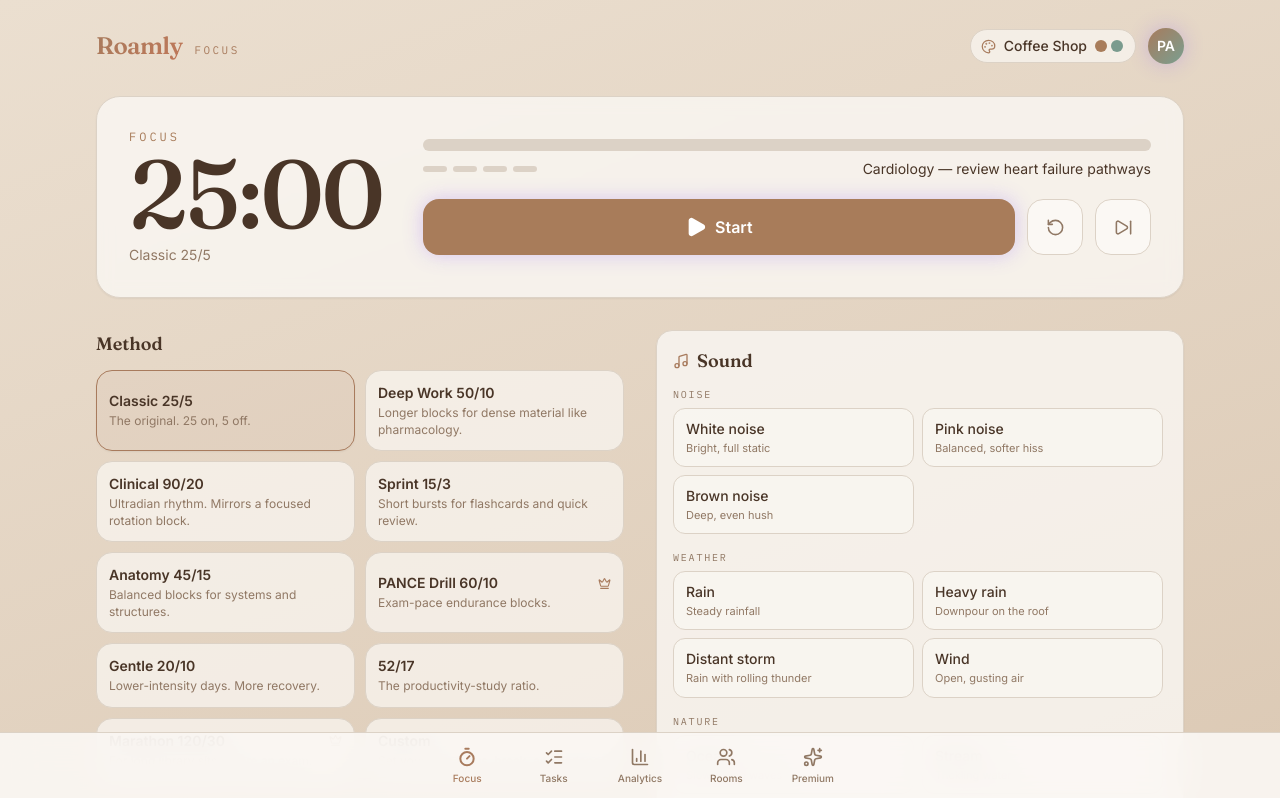
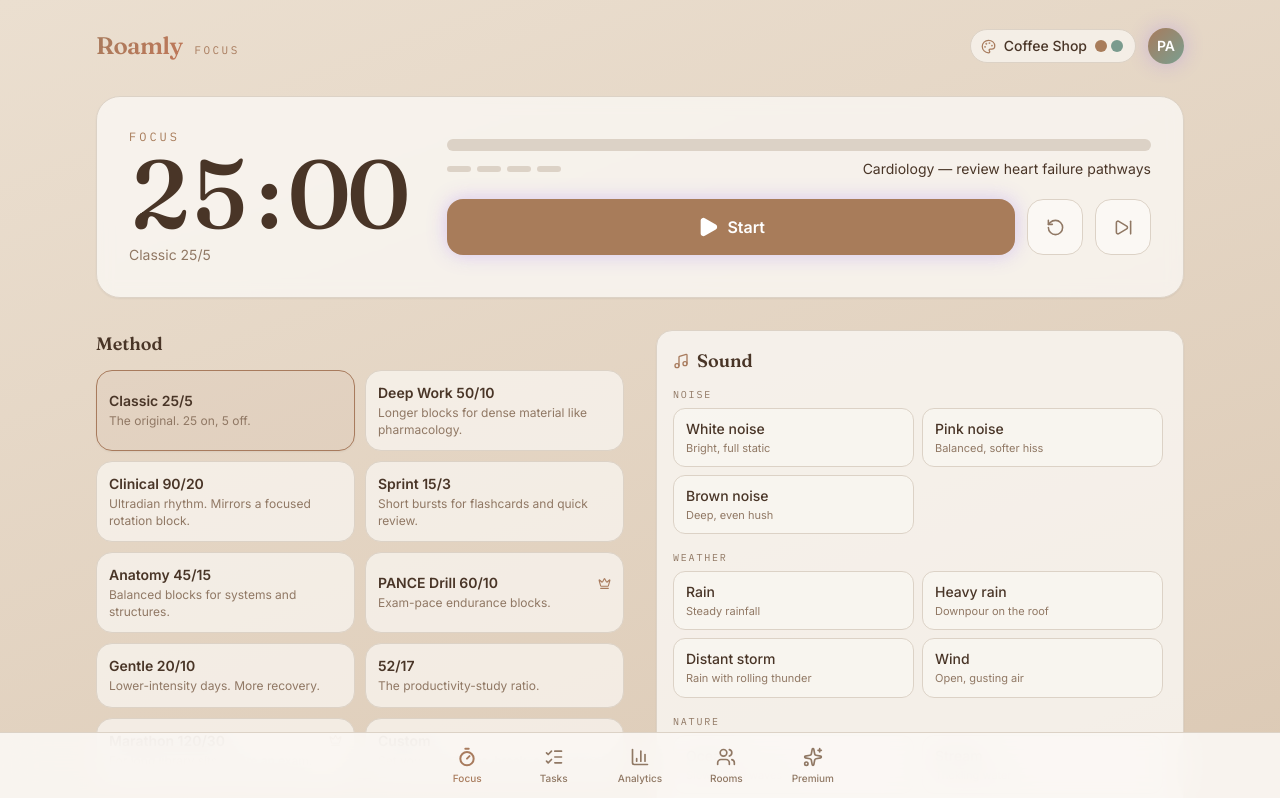
Before and after one commit to Sugar-Kane/Roamly, a React (Vite) app: page / in a window 1280 px wide. Shown: the top 798 px of the page. Built offline with nearby package versions, Linux system fonts and the light colour scheme.

Commit message:
Add files via upload

```diff
--- a/src/App.tsx
+++ b/src/App.tsx
@@ -119,6 +119,20 @@ function Header({ isPremium, themeId, setThemeId, gateThen }: any) {
   );
 }
 
+function TimeDisplay({ value, className }: { value: string; className?: string }) {
+  // Render each character in a fixed-width slot so the total width never changes
+  // as digits change (Fraunces digits aren't equal-width and tabular-nums is unreliable).
+  return (
+    <span className={`inline-flex leading-none ${className ?? ""}`} style={{ fontVariantNumeric: "tabular-nums" }} aria-label={value}>
+      {value.split("").map((ch, i) => (
+        <span key={i} className="inline-flex justify-center" style={{ width: ch === ":" ? "0.42em" : "0.62em" }}>
+          {ch}
+        </span>
+      ))}
+    </span>
+  );
+}
+
 function FocusView({ method, methodId, setMethodId, timer, theme, setThemeId, tasks, activeTask, setActiveTask, isPremium, gateThen, sound }: any) {
   const phaseLabel = timer.phase === "focus" ? "Focus" : timer.phase === "short" ? "Short break" : "Long break";
   const task = tasks.find((t: Task) => t.id === activeTask);
@@ -130,7 +144,7 @@ function FocusView({ method, methodId, setMethodId, timer, theme, setThemeId, ta
         <div className="flex flex-col gap-6 lg:flex-row lg:items-center lg:gap-10">
           <div className="flex shrink-0 flex-col items-center lg:items-start">
             <span className="font-mono text-xs uppercase tracking-[0.25em]" style={{ color: ring }}>{phaseLabel}</span>
-            <span className="font-display text-7xl font-medium tabular-nums leading-none tracking-tight sm:text-8xl">{fmt(timer.secondsLeft)}</span>
+            <TimeDisplay value={fmt(timer.secondsLeft)} className="font-display text-7xl font-medium tracking-tight sm:text-8xl" />
             <span className="mt-1 text-sm text-muted-foreground">{method.name}</span>
           </div>
 
```
